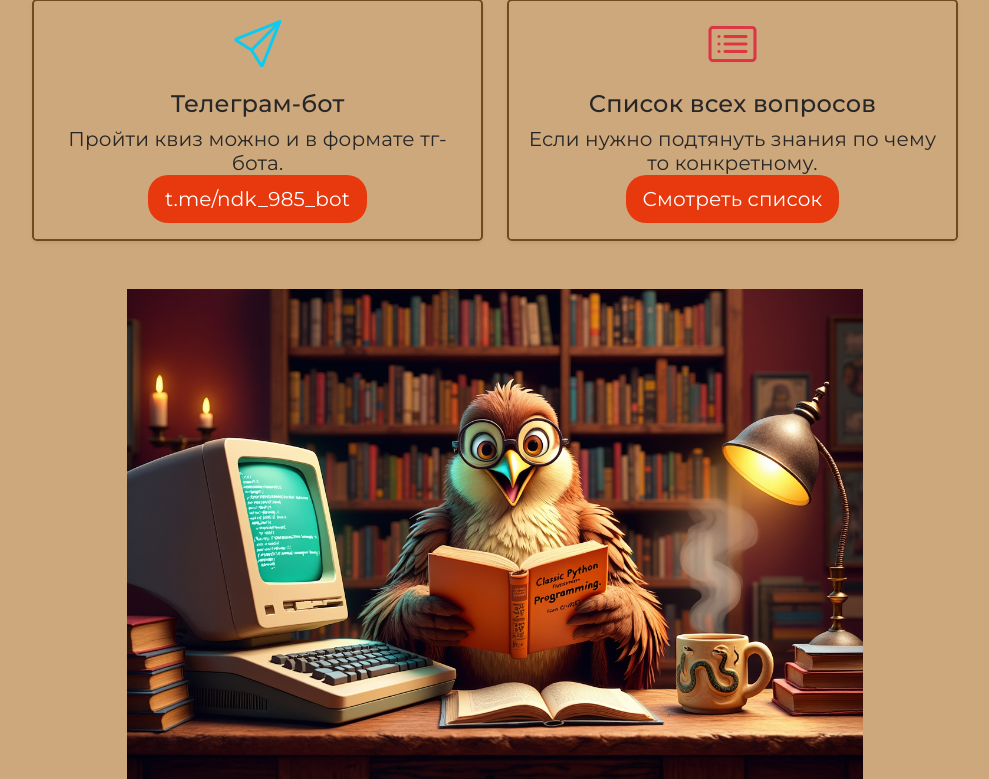
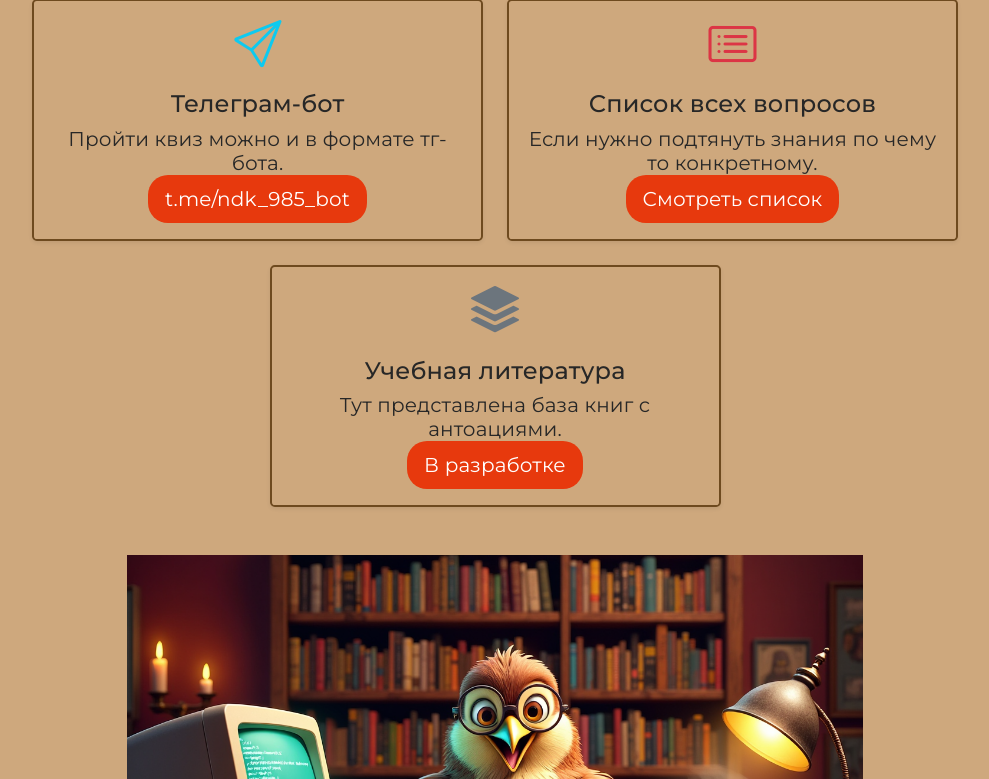
Before and after one commit to Ndk985/cuckoo_pump, a Flask app: page /main in a window 1280 px wide. Shown: the part 579-1358 px from the top of the page, without its empty margins (145-1134 px from the left). Run offline with Flask 3, Linux system fonts and the light colour scheme; data that the repository does not hold is empty; some libraries are stand-ins or nearby versions.

Commit message:
анонс нового функционала

```diff
--- a/cp_app/templates/main.html
+++ b/cp_app/templates/main.html
@@ -75,6 +75,22 @@
       </div>
     </div>
 
+    <!-- Учебная литературы -->
+    <div class="col-12 col-md-5 d-flex align-items-stretch">
+      <div class="card h-100 w-100 bg-transparent border border-2 border-dark-brown rounded-3 shadow-sm">
+        <div class="card-body d-flex flex-column text-center">
+          <div class="mb-3"><i class="bi bi-stack text-muted" style="font-size: 3rem;"></i></div>
+          <h4 class="card-title text-dark">Учебная литература</h4>
+          <div class="flex-grow-1">
+            <p class="card-text text-dark">Тут представлена база книг с антоациями.</p>
+          </div>
+          <div class="mt-auto">
+            <a href="{{ url_for('all_questions') }}" class="btn button btn-lg">В разработке</a>
+          </div>
+        </div>
+      </div>
+    </div>
+
   </div>
   <div class="my-5"></div>
   <div class="row justify-content-center">
```
